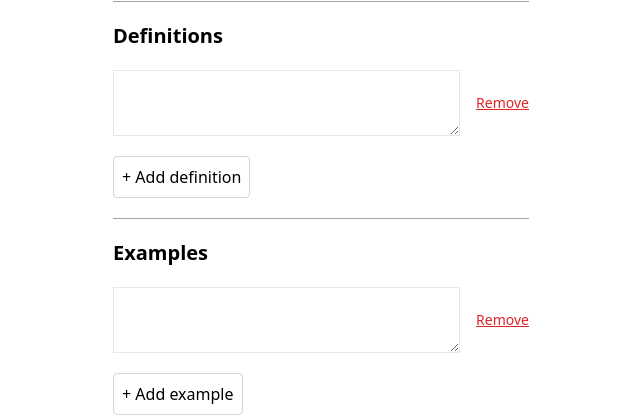
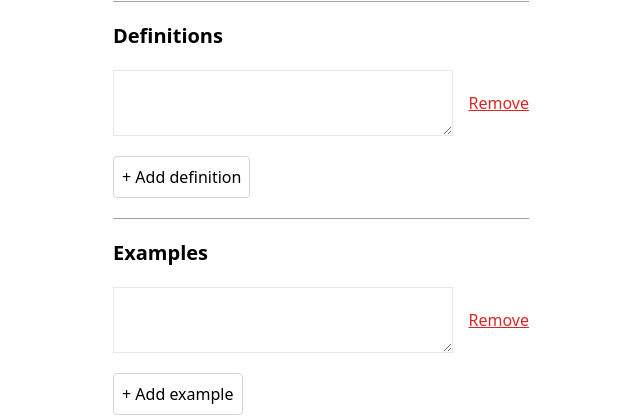
Before and after one commit to uche789/learn-german, a React (Vite) app: page /admin/vocab/form in a window 1280 px wide. Shown: the part 938-1355 px from the top of the page, without its empty margins (175-815 px from the left). Built offline with nearby package versions, Linux system fonts and the light colour scheme; no server answers.

Commit message:
Refactor

```diff
--- a/src/features/admin/components/VocabForm.tsx
+++ b/src/features/admin/components/VocabForm.tsx
@@ -173,7 +173,7 @@ export default function VocabForm({ data, lang = 'de' }: { data?: VocabularyType
                     defaultValue={content.value}
                     onChange={(e) => item.update(content.id, e.target.value)}
                   />
-                  <button className="text-red-600 underline ml-4 text-sm" onClick={() => item.remove(content.id)}>Remove</button>
+                  <button className="text-red-600 underline ml-4 text-smc" onClick={() => item.remove(content.id)}>Remove</button>
                 </div>
               )}
               <div className="mt-5">
```
